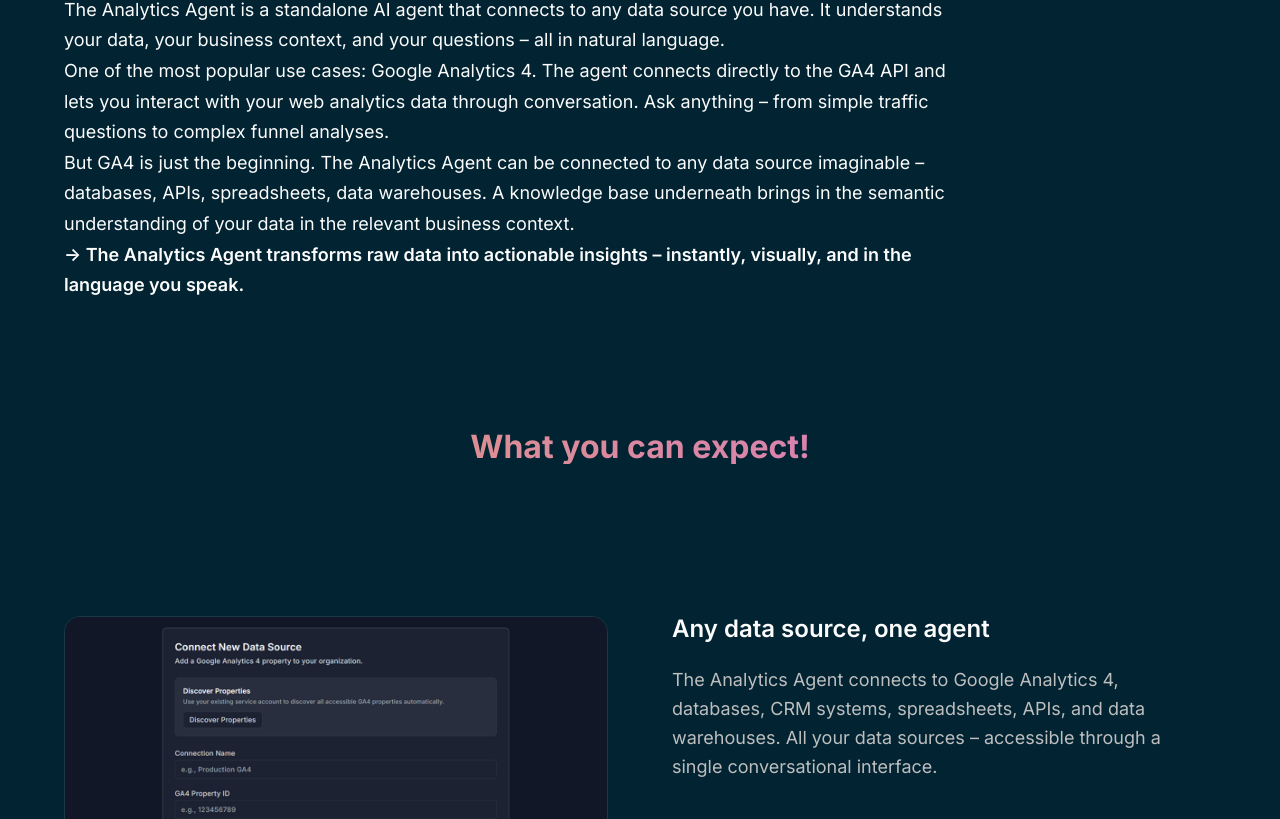
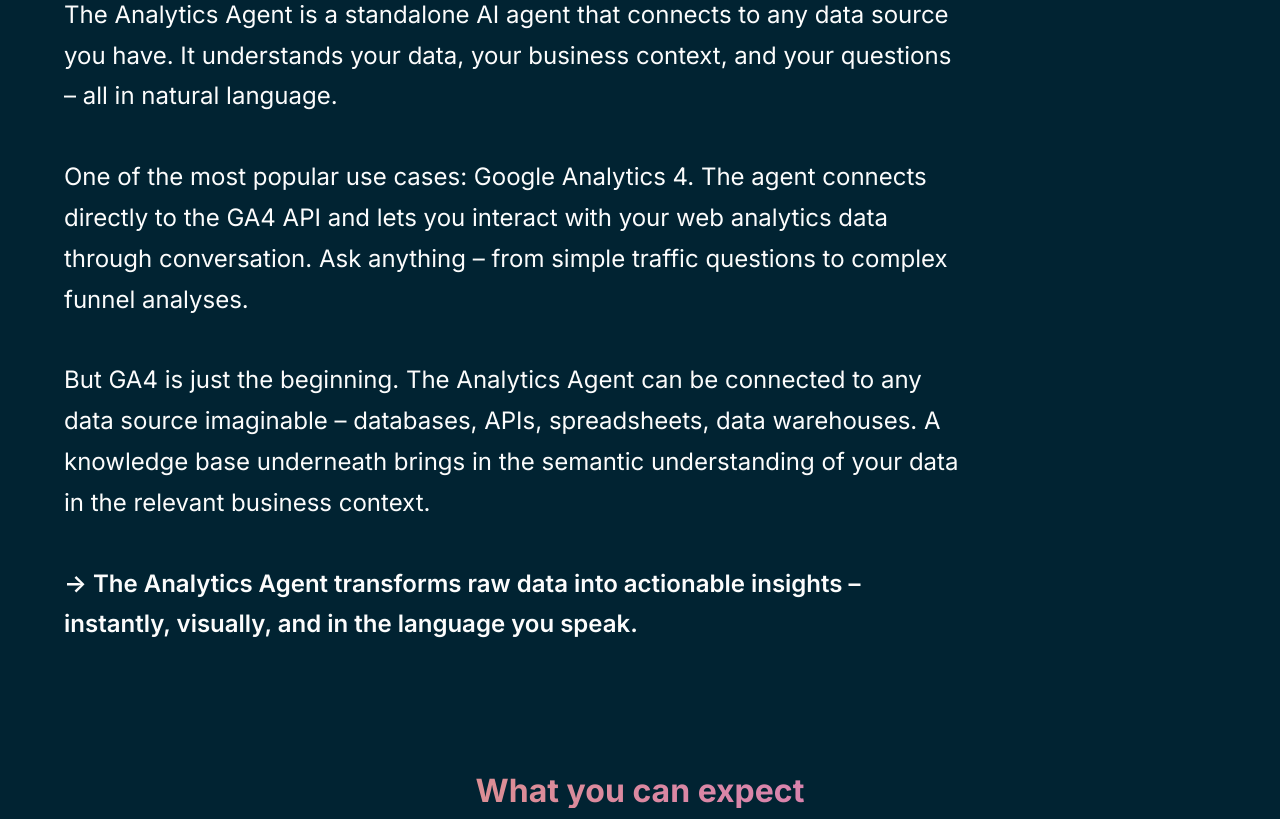
Before and after one commit to iCompetence/home, a Next.js app: page /analytics-agent in a window 1280 px wide. Shown: the part 2661-3480 px from the top of the page. Built offline with nearby package versions, Linux system fonts and the light colour scheme.

Commit message:
Update Analytics Agent page typography: increase body text to 24px, unify colors, remove exclamation marks
Co-Authored-By: Claude Opus 4.6 (1M context) <noreply@anthropic.com>

```diff
--- a/src/components/AnalyticsAgentPage.tsx
+++ b/src/components/AnalyticsAgentPage.tsx
@@ -711,17 +711,17 @@ function AnalyticsAgentPageContent() {
               {t('analyticsAgent.what.title')}
             </h2>
 
-            <div className="space-y-6 max-w-4xl">
-              <p style={{ color: 'var(--gray-white)', fontSize: '18px', lineHeight: '170%' }}>
+            <div className="max-w-4xl" style={{ display: 'flex', flexDirection: 'column', gap: '40px' }}>
+              <p style={{ color: 'var(--gray-white)', fontSize: '24px', lineHeight: '170%' }}>
                 {t('analyticsAgent.what.p1')}
               </p>
-              <p style={{ color: 'var(--gray-white)', fontSize: '18px', lineHeight: '170%' }}>
+              <p style={{ color: 'var(--gray-white)', fontSize: '24px', lineHeight: '170%' }}>
                 {t('analyticsAgent.what.p2')}
               </p>
-              <p style={{ color: 'var(--gray-white)', fontSize: '18px', lineHeight: '170%' }}>
+              <p style={{ color: 'var(--gray-white)', fontSize: '24px', lineHeight: '170%' }}>
                 {t('analyticsAgent.what.p3')}
               </p>
-              <p style={{ color: 'var(--gray-white)', fontSize: '18px', lineHeight: '170%', fontWeight: '600' }}>
+              <p style={{ color: 'var(--gray-white)', fontSize: '24px', lineHeight: '170%', fontWeight: '600' }}>
                 {t('analyticsAgent.what.p4')}
               </p>
             </div>
@@ -837,11 +837,11 @@ function AnalyticsAgentPageContent() {
               {t('analyticsAgent.howItWorks.title')}
             </h2>
 
-            <div className="space-y-6 max-w-4xl" style={{ marginBottom: '3rem' }}>
-              <p style={{ color: 'var(--gray-white)', fontSize: '18px', lineHeight: '170%' }}>
+            <div className="max-w-4xl" style={{ display: 'flex', flexDirection: 'column', gap: '40px', marginBottom: '3rem' }}>
+              <p style={{ color: 'var(--gray-white)', fontSize: '24px', lineHeight: '170%' }}>
                 {t('analyticsAgent.howItWorks.p1')}
               </p>
-              <p style={{ color: 'var(--gray-white)', fontSize: '18px', lineHeight: '170%' }}>
+              <p style={{ color: 'var(--gray-white)', fontSize: '24px', lineHeight: '170%' }}>
                 {t('analyticsAgent.howItWorks.p2')}
               </p>
             </div>
--- a/src/components/ImageText.tsx
+++ b/src/components/ImageText.tsx
@@ -100,8 +100,8 @@ export const ImageText = ({
                 <p
                   className="mobile-copy-text"
                   style={{
-                    color: 'var(--gray-light)',
-                    fontSize: '18px',
+                    color: 'var(--gray-white)',
+                    fontSize: '24px',
                     lineHeight: '160%',
                     maxWidth: '500px',
                     marginBottom: '16px'
@@ -120,8 +120,8 @@ export const ImageText = ({
                     >
                       <span
                         style={{
-                          color: 'var(--gray-light)',
-                          fontSize: '18px',
+                          color: 'var(--gray-white)',
+                          fontSize: '24px',
                           marginTop: '2px'
                         }}
                       >
@@ -129,8 +129,8 @@ export const ImageText = ({
                       </span>
                       <span
                         style={{
-                          color: 'var(--gray-light)',
-                          fontSize: '18px',
+                          color: 'var(--gray-white)',
+                          fontSize: '24px',
                           lineHeight: '160%',
                           flex: 1
                         }}
@@ -143,8 +143,8 @@ export const ImageText = ({
               ) : (
                 <p
                   style={{
-                    color: 'var(--gray-light)',
-                    fontSize: '18px',
+                    color: 'var(--gray-white)',
+                    fontSize: '24px',
                     lineHeight: '160%',
                     maxWidth: '500px'
                   }}
--- a/src/contexts/LanguageContext.tsx
+++ b/src/contexts/LanguageContext.tsx
@@ -490,8 +490,8 @@ const translations: Translations = {
     de: '\u2192 Der Analytics Agent verwandelt Rohdaten in handlungsrelevante Erkenntnisse – sofort, visuell und in Ihrer Sprache.'
   },
   'analyticsAgent.features.title': {
-    en: 'What you can expect!',
-    de: 'Das können Sie erwarten!'
+    en: 'What you can expect',
+    de: 'Das können Sie erwarten'
   },
   'analyticsAgent.card1.title': {
     en: 'Any data source, one agent',
```
